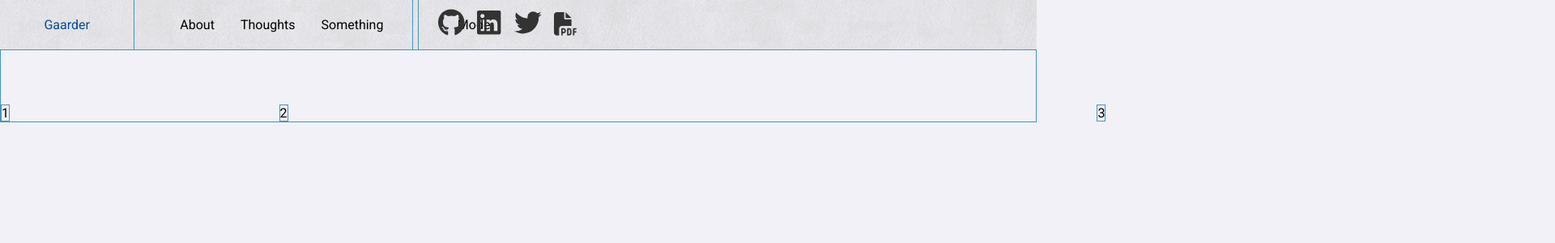
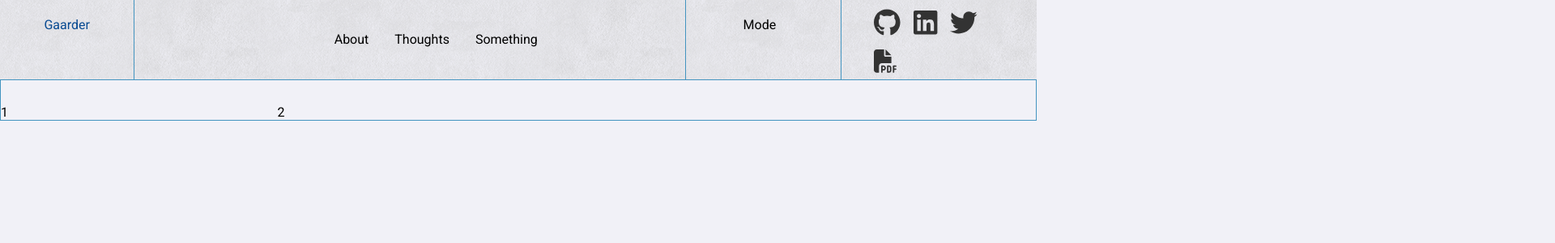
Before and after one commit to MattGaarder/portfolio, a React (Create React App) app: page /about in a window 1280 px wide. Shown: the top 300 px of the page at 81% size, 1920 px wide, since content can reach past the window. Built offline with nearby package versions, Linux system fonts and the light colour scheme.

Commit message:
tries to mess around with margins so that about elements line up with navbar elements

```diff
--- a/src/components/NavBar/NavBar.css
+++ b/src/components/NavBar/NavBar.css
@@ -23,11 +23,9 @@
 .mode {
   padding: 1rem;
   padding-top: 1.3rem;
-  padding-right: 3.4rem;
-  padding-left: 3.4rem;
+  padding-right: 5rem;
+  padding-left: 4.4rem;
   border-left: 1px solid var(--my-blue);
-  margin-left: 20px;
-  margin-right: -9rem;
 }
 
 .scrolled {
@@ -39,6 +37,8 @@
   display: flex;
   list-style: none;
   align-items: center;
+  padding-left: 18%;
+  padding-right: 13%;
 }
 
 .nav-items>li {
@@ -69,7 +69,7 @@
 .link-icons {
   padding-top: 0.2rem;
   padding-right: 2rem;
-  padding-left: 1rem;
+  padding-left: 2rem;
   border-left: 1px solid var(--my-blue);
   align-items: center;
 }
--- a/src/pages/About/About.css
+++ b/src/pages/About/About.css
@@ -12,5 +12,4 @@
 
 .about-container {
     border: 1px solid var(--my-blue);
-
 }
--- a/src/pages/About/About.js
+++ b/src/pages/About/About.js
@@ -3,17 +3,17 @@ import "./About.css"
 function About({ navbarPositions}) {
     return (
     <div className="about-grid-container">
-        <div className="about-container" id="content1" style={{marginLeft: navbarPositions.section1?.left, marginRight: navbarPositions.section1?.right}}>
-            <div className="grid-area-1">1</div>
+        <div className="about-container1" id="content1" style={{marginLeft: navbarPositions.section1?.left, marginRight: navbarPositions.section1?.right}}>
+            1
         </div>
-        <div className="about-container" id="content2" style={{marginLeft: navbarPositions.section2?.left, marginRight: navbarPositions.section2?.right}}>
-            <div className="grid-area-2">2</div>
+        <div className="about-container2" id="content2" style={{marginLeft: navbarPositions.section2?.left, marginRight: navbarPositions.section2?.right}}>
+            2
         </div>
-        <div className="about-container" id="content3" style={{marginLeft: navbarPositions.section3?.left, marginRight: navbarPositions.section3?.right}}>
-            <div className="grid-area-3">3</div>
+        <div className="about-container3" id="content3" style={{marginLeft: navbarPositions.section3?.left, marginRight: navbarPositions.section3?.right}}>
+            3
         </div>
-        <div className="about-container" id="content4" style={{marginLeft: navbarPositions.section4?.left, marginRight: navbarPositions.section4?.right}}>
-            <div className="grid-area-4">4</div>
+        <div className="about-container4" id="content4" style={{marginLeft: navbarPositions.section4?.left, marginRight: navbarPositions.section4?.right}}>
+            4
         </div>
     </div>
     )
```
